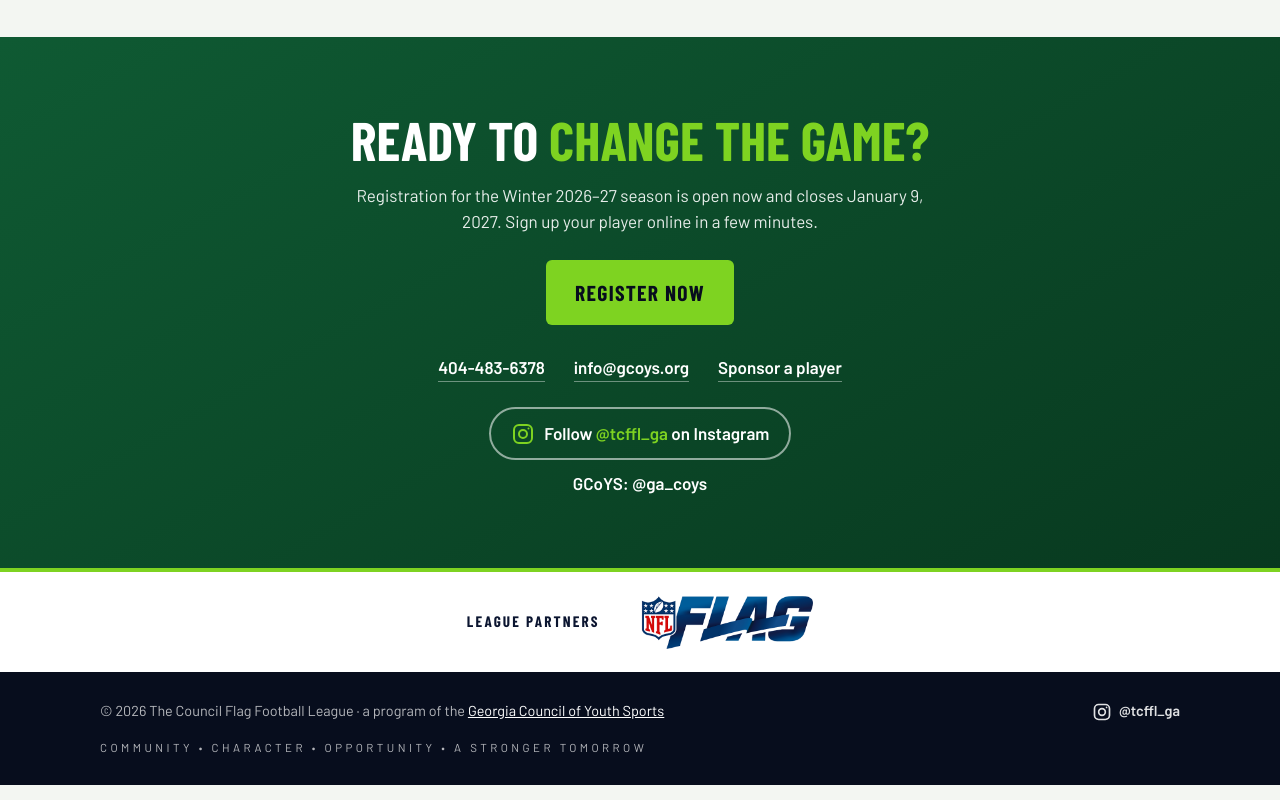
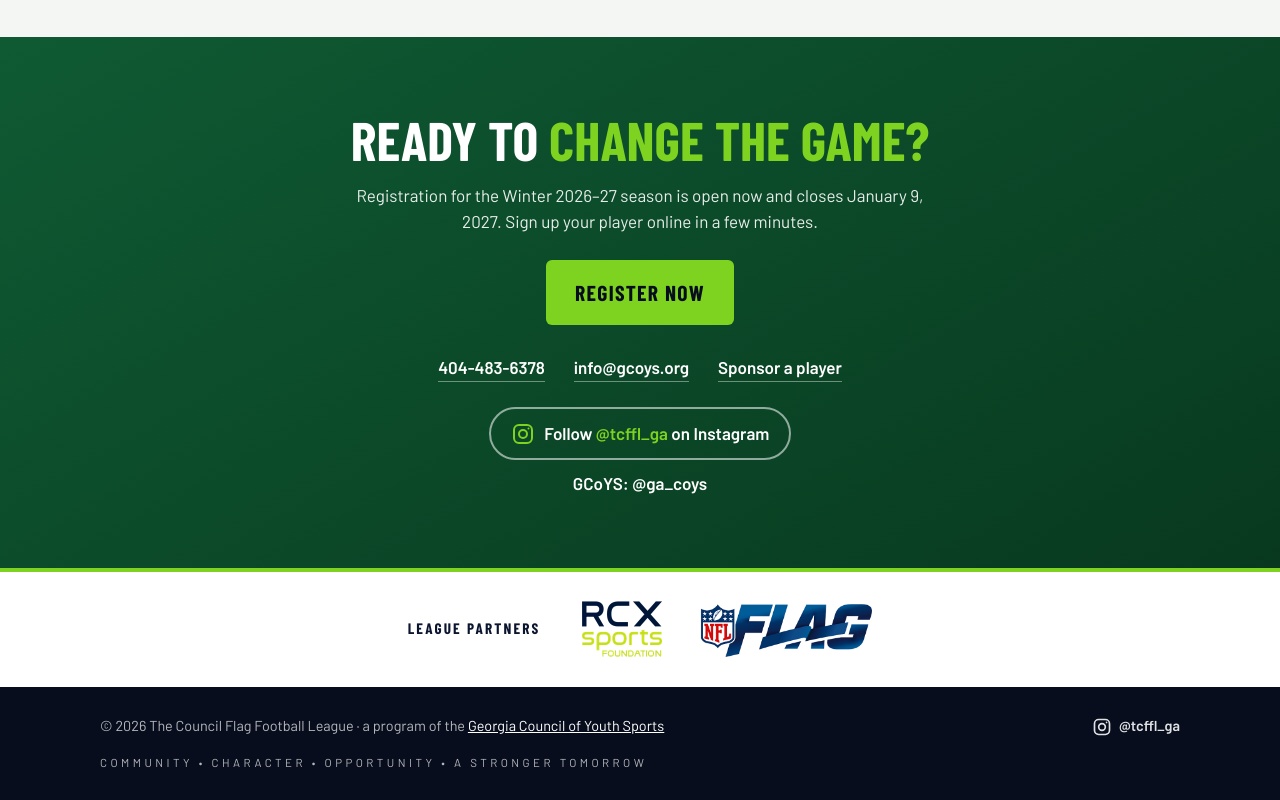
Before and after one commit to mrjasonmbrown/gcoysorg, a website: page tcffl/index.html in a window 1280 px wide. Shown: the part 3113-3913 px from the top of the page. Drawn offline with nearby package versions, Linux system fonts and the light colour scheme; a web font is replaced by a local one.

Commit message:
TCFFL footer: add RCX Sports Foundation logo
Co-Authored-By: Claude Opus 5.5 <noreply@anthropic.com>
Claude-Session: https://claude.ai/code/session_01L9urkgGpPjaQjMjUKEhifK

```diff
--- a/tcffl/index.html
+++ b/tcffl/index.html
@@ -357,7 +357,7 @@
     <div class="wrap">
       <span class="p-label">League partners</span>
       <div class="p-logos">
-        <!-- RCX_LOGO -->
+        <a href="https://rcxfoundation.org/" target="_blank" rel="noopener" aria-label="RCX Sports Foundation"><img src="/img/partners/rcx-sports.png" alt="RCX Sports Foundation" width="80" height="70" loading="lazy" style="height:70px"></a>
         <a href="https://nflflag.com/" target="_blank" rel="noopener" aria-label="NFL FLAG"><img src="/img/partners/nfl-flag.png" alt="NFL FLAG" width="172" height="55" loading="lazy"></a>
       </div>
     </div>
```
Also changed, not shown: img/partners/rcx-sports.png (added).
